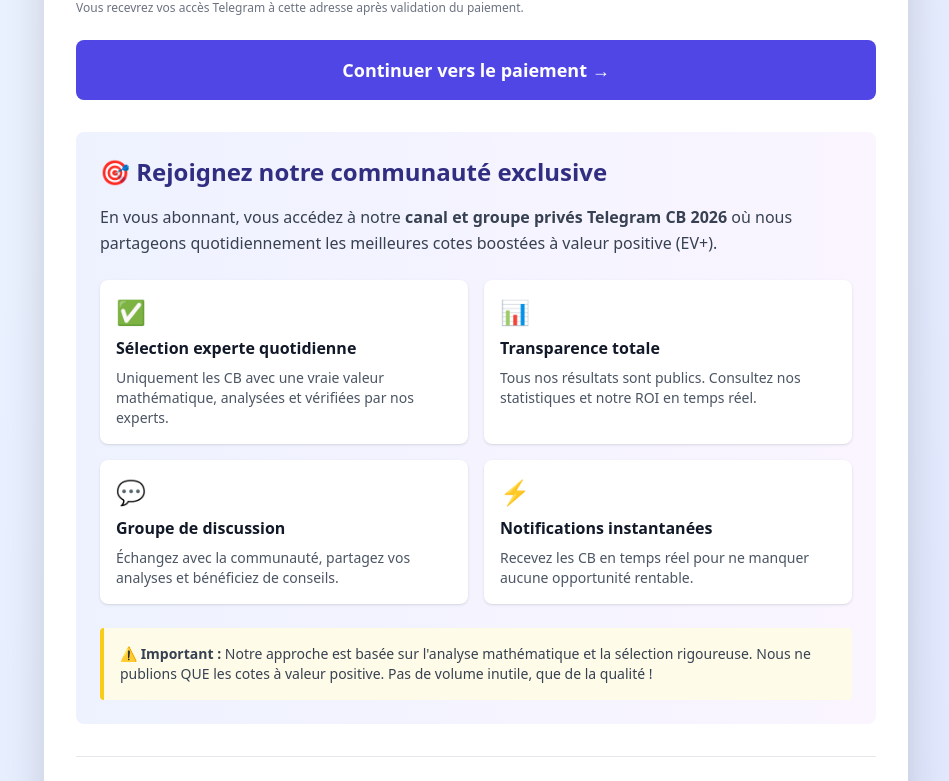
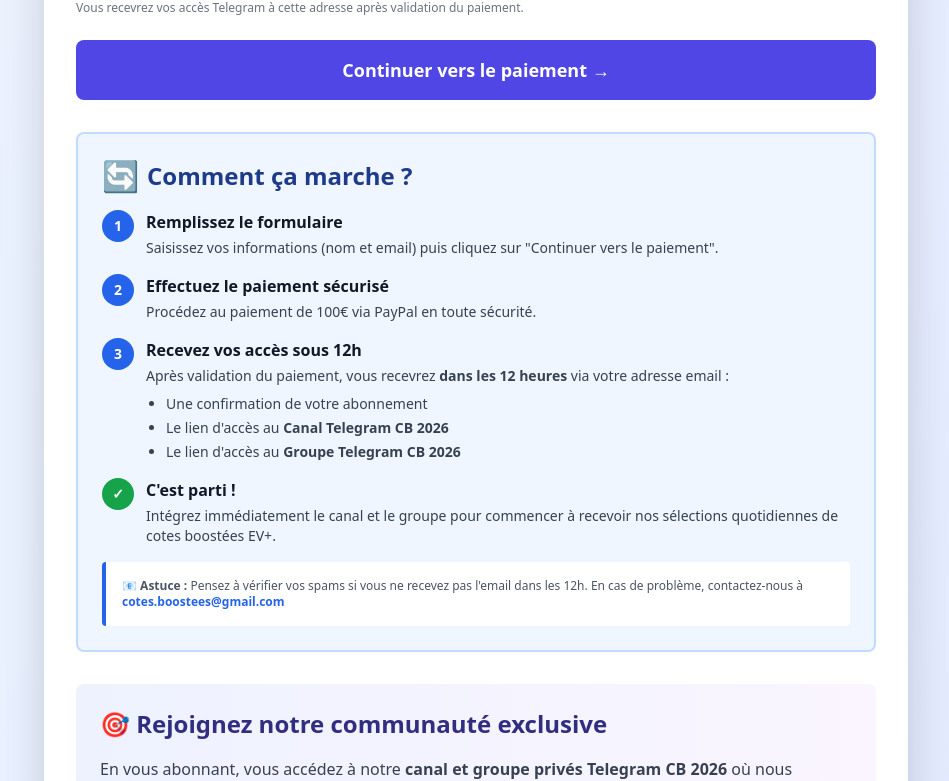
Before and after one commit to Web-Online-Concept/cotes-boostees, a Next.js app: page /abonnement in a window 1280 px wide. Shown: the part 620-1401 px from the top of the page, without its empty margins (164-1113 px from the left). Built offline with nearby package versions, Linux system fonts and the light colour scheme.

Commit message:
Update abonnement.js

```diff
--- a/pages/abonnement.js
+++ b/pages/abonnement.js
@@ -13,16 +13,13 @@
   const [paypalLoaded, setPaypalLoaded] = useState(false);
   const router = useRouter();
 
-  // Charger le bouton PayPal après soumission
   useEffect(() => {
     if (isSubmitted && paypalLoaded && window.paypal) {
-      // Nettoyer l'ancien bouton
       const container = document.getElementById('paypal-container-YJXASTHAJTYYE');
       if (container) {
         container.innerHTML = '';
       }
 
-      // Rendre le nouveau bouton
       window.paypal.HostedButtons({
         hostedButtonId: "YJXASTHAJTYYE"
       }).render("#paypal-container-YJXASTHAJTYYE");
@@ -40,7 +37,6 @@
       return;
     }
 
-    // Validation email
     const emailRegex = /^[^\s@]+@[^\s@]+\.[^\s@]+$/;
     if (!emailRegex.test(email)) {
       setError('Veuillez entrer une adresse email valide');
@@ -87,14 +83,12 @@
               Abonnement Telegram CB 2026
             </h1>
 
-            {/* Prix */}
             <div className="bg-gradient-to-r from-green-500 to-emerald-600 rounded-xl p-6 mb-8 text-white text-center">
               <div className="text-5xl font-bold mb-2">100 €</div>
               <div className="text-xl font-semibold">Abonnement annuel 2026</div>
               <p className="text-sm mt-2 opacity-90">Accès jusqu'au 31 décembre 2026</p>
             </div>
 
-            {/* Formulaire ou Bouton PayPal */}
             {!isSubmitted ? (
               <form onSubmit={handleSubmit} className="space-y-6">
                 <div>
@@ -160,7 +154,6 @@
                   </div>
                 </div>
 
-                {/* Bouton PayPal */}
                 <div className="text-center">
                   <div id="paypal-container-YJXASTHAJTYYE" className="flex justify-center" />
                 </div>
@@ -174,7 +167,80 @@
               </div>
             )}
 
-            {/* Description du service - DÉPLACÉ ICI */}
+            {/* Comment ça marche */}
+            <div className="bg-blue-50 border-2 border-blue-200 rounded-lg p-6 mt-8">
+              <h2 className="text-2xl font-bold text-blue-900 mb-4 flex items-center gap-2">
+                <span className="text-3xl">🔄</span>
+                Comment ça marche ?
+              </h2>
+
+              <div className="space-y-4">
+                <div className="flex items-start gap-3">
+                  <div className="flex-shrink-0 w-8 h-8 bg-blue-600 text-white rounded-full flex items-center justify-center font-bold text-sm">
+                    1
+                  </div>
+                  <div>
+                    <h3 className="font-bold text-gray-900 mb-1">Remplissez le formulaire</h3>
+                    <p className="text-sm text-gray-700">
+                      Saisissez vos informations (nom et email) puis cliquez sur "Continuer vers le paiement".
+                    </p>
+                  </div>
+                </div>
+
+                <div className="flex items-start gap-3">
+                  <div className="flex-shrink-0 w-8 h-8 bg-blue-600 text-white rounded-full flex items-center justify-center font-bold text-sm">
+                    2
+                  </div>
+                  <div>
+                    <h3 className="font-bold text-gray-900 mb-1">Effectuez le paiement sécurisé</h3>
+                    <p className="text-sm text-gray-700">
+                      Procédez au paiement de 100€ via PayPal en toute sécurité.
+                    </p>
+                  </div>
+                </div>
+
+                <div className="flex items-start gap-3">
+                  <div className="flex-shrink-0 w-8 h-8 bg-blue-600 text-white rounded-full flex items-center justify-center font-bold text-sm">
+                    3
+                  </div>
+                  <div>
+                    <h3 className="font-bold text-gray-900 mb-1">Recevez vos accès sous 12h</h3>
+                    <p className="text-sm text-gray-700">
+                      Après validation du paiement, vous recevrez <strong>dans les 12 heures</strong> via votre adresse email :
+                    </p>
+                    <ul className="list-disc pl-5 mt-2 space-y-1 text-sm text-gray-700">
+                      <li>Une confirmation de votre abonnement</li>
+                      <li>Le lien d'accès au <strong>Canal Telegram CB 2026</strong></li>
+                      <li>Le lien d'accès au <strong>Groupe Telegram CB 2026</strong></li>
+                    </ul>
+                  </div>
+                </div>
+
+                <div className="flex items-start gap-3">
+                  <div className="flex-shrink-0 w-8 h-8 bg-green-600 text-white rounded-full flex items-center justify-center font-bold text-sm">
+                    ✓
+                  </div>
+                  <div>
+                    <h3 className="font-bold text-gray-900 mb-1">C'est parti !</h3>
+                    <p className="text-sm text-gray-700">
+                      Intégrez immédiatement le canal et le groupe pour commencer à recevoir nos sélections quotidiennes de cotes boostées EV+.
+                    </p>
+                  </div>
+                </div>
+              </div>
+
+              <div className="mt-4 bg-white border-l-4 border-blue-600 p-4 rounded">
+                <p className="text-xs text-gray-600">
+                  <strong>📧 Astuce :</strong> Pensez à vérifier vos spams si vous ne recevez pas l'email dans les 12h.
+                  En cas de problème, contactez-nous à{' '}
+                  <a href="mailto:cotes.boostees@gmail.com" className="text-blue-600 hover:underline font-semibold">
+                    cotes.boostees@gmail.com
+                  </a>
+                </p>
+              </div>
+            </div>
+
+            {/* Description du service */}
             <div className="bg-gradient-to-r from-indigo-50 to-purple-50 rounded-lg p-6 mt-8">
               <h2 className="text-2xl font-bold text-indigo-900 mb-4">🎯 Rejoignez notre communauté exclusive</h2>
               <p className="text-gray-700 mb-4 leading-relaxed">
@@ -224,7 +290,6 @@
               </div>
             </div>
 
-            {/* Informations légales */}
             <div className="mt-8 pt-6 border-t border-gray-200">
               <p className="text-xs text-gray-500 text-center">
                 En procédant au paiement, vous acceptez nos{' '}
```
